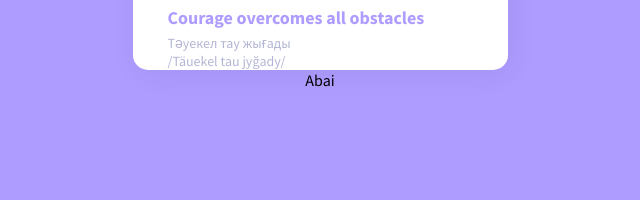
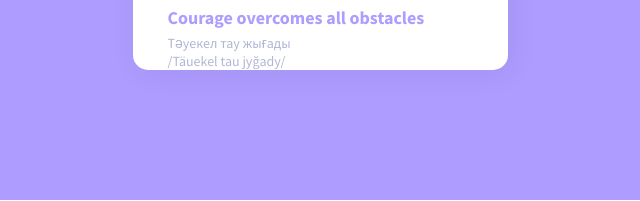
Before and after one commit to GulimMakasheva/AyauDiplomWork, a plain HTML site: page index.html in a window 1280 px wide. Shown: the part 530-731 px from the top of the page, 320-960 px from the left. Drawn offline with Linux system fonts and the light colour scheme.

Commit message:
Update index.html

```diff
--- a/index.html
+++ b/index.html
@@ -1225,7 +1225,7 @@
 
     <section>
         <div>
-            Abai
+
         </div>
     </section>
 
```
